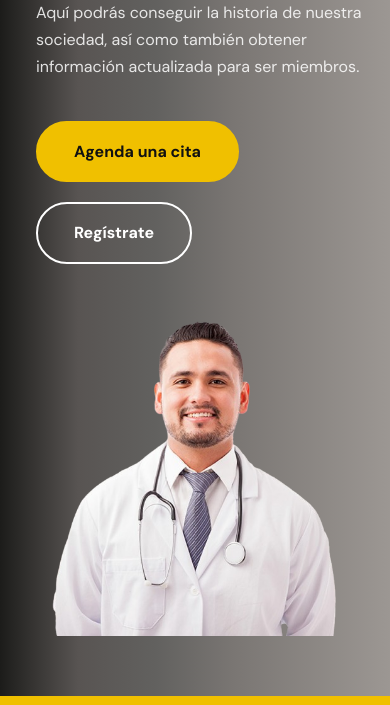
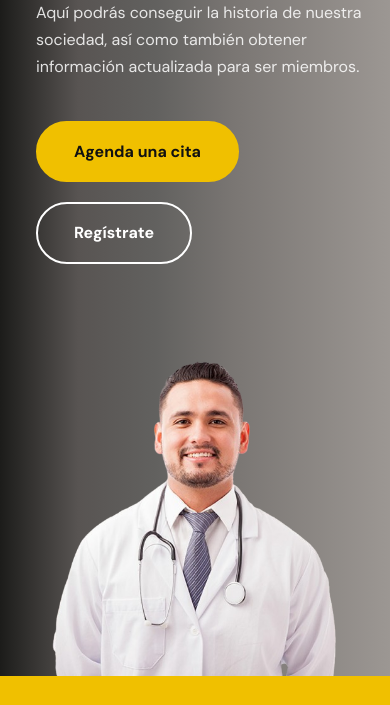
Before and after one commit to Hersil23/soveuro, a plain HTML site: page index.html in a window 390 px wide. Shown: the part 369-1074 px from the top of the page. Drawn offline with nearby package versions, Linux system fonts and the light colour scheme.

Commit message:
Adjust hero mobile: move doctor down and remove gap before stats bar

```diff
--- a/css/styles.css
+++ b/css/styles.css
@@ -395,7 +395,7 @@ h6 { font-size: var(--fs-base); }
   flex-direction: column;
   flex: 1;
   padding-top: 40px;
-  padding-bottom: 60px;
+  padding-bottom: 0;
 }
 
 /* --- Columna izquierda --- */
@@ -506,7 +506,7 @@ h6 { font-size: var(--fs-base); }
   z-index: 2;
   width: 80%;
   max-width: 400px;
-  margin: 40px auto 0;
+  margin: 80px auto 0;
   object-fit: contain;
 }
 
```
